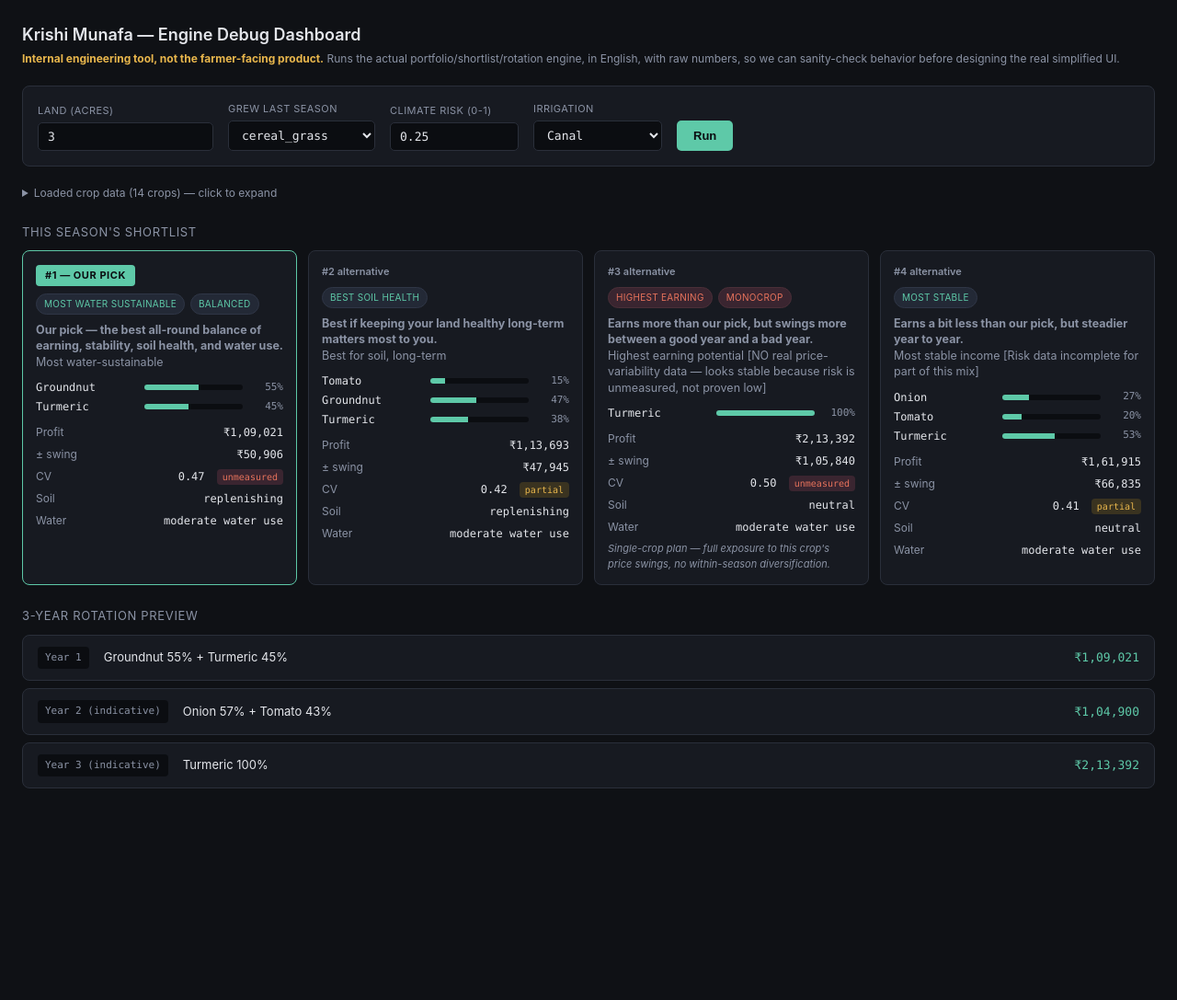
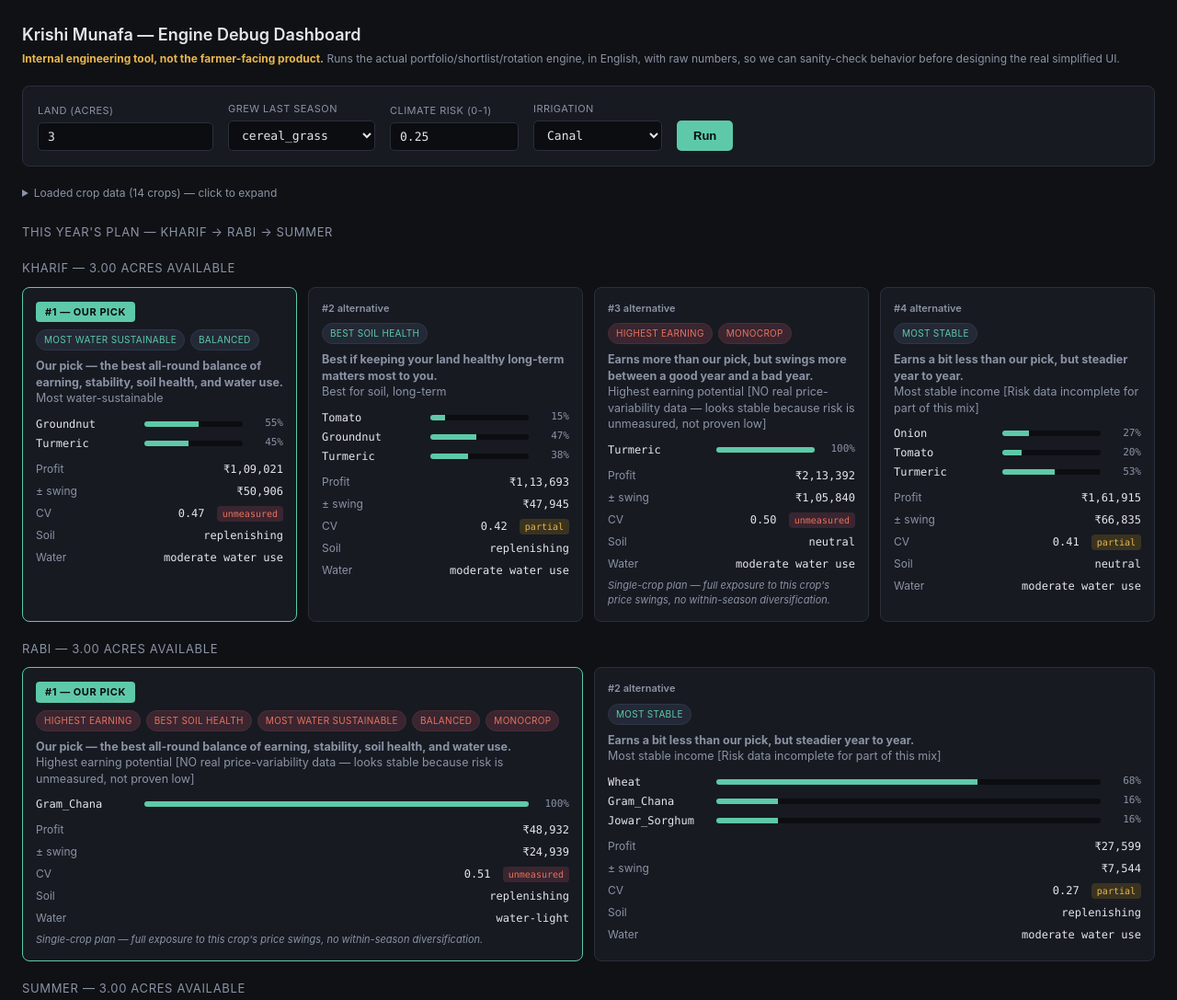
Before and after one commit to paragairun/Krishi-Munafa, a website: page tools/debug-dashboard.html in a window 1280 px wide. Shown: the top 1087 px of the page at 92% size. Before the commit the page ends 889 px from the top, so only its background shows below. Drawn offline with Linux system fonts and the light colour scheme.

Commit message:
Add files via upload

```diff
--- a/tools/debug-dashboard.html
+++ b/tools/debug-dashboard.html
@@ -116,10 +116,11 @@
 
 <div id="cropDataTable"></div>
 
-<div class="section-title">This season's shortlist</div>
-<div class="cards" id="shortlistCards"></div>
+<div class="section-title">This year's plan — Kharif → Rabi → Summer</div>
+<div id="yearPlanSections"></div>
 
-<div class="section-title">3-year rotation preview</div>
+<div class="section-title">3-year rotation preview (still season-naive — see note)</div>
+<div class="note" style="margin-bottom:12px;max-width:900px;">This section hasn't been updated to be season-aware yet — it still treats each "year" as one shortlist rather than a Kharif/Rabi/Summer sequence. Flagging rather than silently leaving inconsistent with the section above.</div>
 <div id="rotationRows"></div>
 
 <script>
@@ -150,7 +151,10 @@ const CROPS = {
       "source": "Maharashtra DES Volume II, pune_district_specific, escalated 1.477x (5%/yr 2018->2026)",
       "verified": true,
       "geographicSpecificity": "pune_district_specific",
-      "priceRangeMeasured": true
+      "priceRangeMeasured": true,
+      "seasons": [
+        "Kharif"
+      ]
     },
     "Tomato": {
       "family": "nightshade",
@@ -170,7 +174,10 @@ const CROPS = {
       "source": "Maharashtra DES Volume II, pune_district_specific, escalated 1.477x (5%/yr 2018->2026)",
       "verified": true,
       "geographicSpecificity": "pune_district_specific",
-      "priceRangeMeasured": true
+      "priceRangeMeasured": true,
+      "seasons": [
+        "Kharif"
+      ]
     },
     "Wheat": {
       "family": "cereal_grass",
@@ -190,7 +197,10 @@ const CROPS = {
       "source": "Maharashtra DES Volume II, pune_district_specific, escalated 1.477x (5%/yr 2018->2026)",
       "verified": true,
       "geographicSpecificity": "pune_district_specific",
-      "priceRangeMeasured": true
+      "priceRangeMeasured": true,
+      "seasons": [
+        "Rabi"
+      ]
     },
     "Gram_Chana": {
       "family": "legume",
@@ -210,7 +220,10 @@ const CROPS = {
       "source": "Maharashtra DES Volume II, pune_district_specific, escalated 1.477x (5%/yr 2018->2026)",
       "verified": true,
       "geographicSpecificity": "pune_district_specific",
-      "priceRangeMeasured": false
+      "priceRangeMeasured": false,
+      "seasons": [
+        "Rabi"
+      ]
     },
     "Rice_Bhat": {
       "family": "cereal_grass",
@@ -230,7 +243,12 @@ const CROPS = {
       "source": "Maharashtra DES Volume II, pune_district_specific, escalated 1.477x (5%/yr 2018->2026)",
       "verified": true,
       "geographicSpecificity": "pune_district_specific",
-      "priceRangeMeasured": false
+      "priceRangeMeasured": false,
+      "seasons": [
+        "Kharif",
+        "Summer"
+      ],
+      "seasonNote": "Grown in both Kharif and Summer in Pune -- only Kharif economics are modeled here; Summer figures would need separate sourcing."
     },
     "Jowar_Sorghum": {
       "family": "cereal_grass",
@@ -250,7 +268,12 @@ const CROPS = {
       "source": "Maharashtra DES Volume II, pune_district_specific, escalated 1.477x (5%/yr 2018->2026)",
       "verified": true,
       "geographicSpecificity": "pune_district_specific",
-      "priceRangeMeasured": false
+      "priceRangeMeasured": false,
+      "seasons": [
+        "Kharif",
+        "Rabi"
+      ],
+      "seasonNote": "Grown in both Kharif and Rabi in Pune -- only Kharif economics are modeled here; Rabi figures would need separate sourcing."
     },
     "Sugarcane": {
       "family": "sugarcane",
@@ -270,7 +293,10 @@ const CROPS = {
       "source": "Maharashtra DES Volume II, pune_district_specific, escalated 1.477x (5%/yr 2018->2026)",
       "verified": true,
       "geographicSpecificity": "pune_district_specific",
-      "priceRangeMeasured": true
+      "priceRangeMeasured": true,
+      "seasons": [
+        "Perennial"
+      ]
     },
     "Pomegranate": {
       "family": "orchard_fruit",
@@ -290,7 +316,10 @@ const CROPS = {
       "source": "Maharashtra DES Volume II, pune_district_specific, escalated 1.477x (5%/yr 2018->2026)",
       "verified": true,
       "geographicSpecificity": "pune_district_specific",
-      "priceRangeMeasured": false
+      "priceRangeMeasured": false,
+      "seasons": [
+        "Perennial"
+      ]
     },
     "Tur_PigeonPea": {
       "family": "legume",
@@ -310,7 +339,10 @@ const CROPS = {
       "source": "Maharashtra DES Volume II, pune_division_regional_proxy (Solapur), escalated 1.477x (5%/yr 2018->2026)",
       "verified": true,
       "geographicSpecificity": "pune_division_regional_proxy (Solapur)",
-      "priceRangeMeasured": false
+      "priceRangeMeasured": false,
+      "seasons": [
+        "Kharif"
+      ]
     },
     "Groundnut": {
       "family": "legume_oilseed",
@@ -330,7 +362,12 @@ const CROPS = {
       "source": "Maharashtra DES Volume II, pune_division_regional_proxy (Satara), escalated 1.477x (5%/yr 2018->2026)",
       "verified": true,
       "geographicSpecificity": "pune_division_regional_proxy (Satara)",
-      "priceRangeMeasured": false
+      "priceRangeMeasured": false,
+      "seasons": [
+        "Kharif",
+        "Summer"
+      ],
+      "seasonNote": "Grown in both Kharif and Summer in Pune -- only Kharif economics are modeled here; Summer figures would need separate sourcing."
     },
     "Turmeric": {
       "family": "spice_rhizome",
@@ -350,7 +387,10 @@ const CROPS = {
       "source": "Maharashtra DES Volume II, pune_division_regional_proxy (Satara), escalated 1.477x (5%/yr 2018->2026)",
       "verified": true,
       "geographicSpecificity": "pune_division_regional_proxy (Satara)",
-      "priceRangeMeasured": false
+      "priceRangeMeasured": false,
+      "seasons": [
+        "Kharif"
+      ]
     },
     "Banana": {
       "family": "banana",
@@ -370,7 +410,10 @@ const CROPS = {
       "source": "Maharashtra DES Volume II, pune_division_regional_proxy (Sangli), escalated 1.477x (5%/yr 2018->2026)",
       "verified": true,
       "geographicSpecificity": "pune_division_regional_proxy (Sangli)",
-      "priceRangeMeasured": false
+      "priceRangeMeasured": false,
+      "seasons": [
+        "Perennial"
+      ]
     },
     "Grapes": {
       "family": "vine_fruit",
@@ -390,7 +433,10 @@ const CROPS = {
       "source": "Maharashtra DES Volume II, pune_division_regional_proxy (Solapur), escalated 1.477x (5%/yr 2018->2026)",
       "verified": true,
       "geographicSpecificity": "pune_division_regional_proxy (Solapur)",
-      "priceRangeMeasured": false
+      "priceRangeMeasured": false,
+      "seasons": [
+        "Perennial"
+      ]
     },
     "Cotton": {
       "family": "fiber",
@@ -410,7 +456,10 @@ const CROPS = {
       "source": "Maharashtra DES Volume I, STATE-LEVEL ONLY (confirmed no Pune-division data exists), escalated 1.477x",
       "verified": false,
       "geographicSpecificity": "maharashtra_state_level_only_confirmed",
-      "priceRangeMeasured": false
+      "priceRangeMeasured": false,
+      "seasons": [
+        "Kharif"
+      ]
     }
   }
 };
@@ -578,15 +627,7 @@ function stabilityCaveat(p) {
     : p.riskMeasurement === 'partial' ? ' [Risk data incomplete for part of this mix]' : '';
 }
 function buildShortlist(candidates, totalAcres, priorFamilies, opts) {
-  const includeLandLocking = opts && opts.includeLandLocking;
-  // Exclude perennial/long-duration crops by default -- this season's
-  // shortlist was blending Grapes (a multi-year land commitment) into a
-  // percentage split alongside annuals, as if "38% Grapes this season"
-  // were a normal seasonal choice. It isn't.
-  const seasonalCandidates = includeLandLocking
-    ? candidates
-    : candidates.filter(c => !LAND_LOCKING_FAMILIES.includes(c.familyKey));
-  const all = evaluateAllCombinations(seasonalCandidates, totalAcres, { maxCrops: (opts && opts.maxCrops) || 3 });
+  const all = evaluateAllCombinations(candidates, totalAcres, { maxCrops: (opts && opts.maxCrops) || 3 });
   if (all.length === 0) return [];
   // Passed as a real parameter (default 0.1), not baked into the logic.
   const cvSignificanceThreshold = (opts && opts.cvSignificanceThreshold) || 0.1;
@@ -700,11 +741,61 @@ function planRotation(candidates, totalAcres, priorSeasonFamilies, years) {
 }
 
 // ============================================================
+// yearPlanEngine.ts, ported -- full Kharif/Rabi/Summer sequence for
+// ONE year, not just an isolated season. See src/lib/yearPlanEngine.ts
+// for the full design rationale.
+// ============================================================
+const SEASON_ORDER = ['Kharif', 'Rabi', 'Summer'];
+
+function isPerennialPick(option) {
+  return option.portfolio.familyKeys.some(f => LAND_LOCKING_FAMILIES.includes(f));
+}
+function perennialAcresFraction(option) {
+  let fraction = 0;
+  option.portfolio.familyKeys.forEach((familyKey, i) => {
+    if (LAND_LOCKING_FAMILIES.includes(familyKey)) {
+      const cropName = option.portfolio.cropNames[i];
+      fraction += option.portfolio.weights[cropName] || 0;
+    }
+  });
+  return fraction;
+}
+function planYear(candidates, totalAcres, priorSeasonFamilies) {
+  const seasonPlans = [];
+  let currentPriorFamilies = priorSeasonFamilies;
+  let acresLockedFraction = 0;
+
+  for (const season of SEASON_ORDER) {
+    const availableAcres = Math.max(totalAcres - acresLockedFraction * totalAcres, 0);
+    const noLandAvailable = availableAcres <= 0.01;
+
+    if (noLandAvailable) {
+      seasonPlans.push({ season, availableAcres: 0, acresLockedByPerennial: totalAcres, shortlist: [], noLandAvailable: true });
+      continue;
+    }
+
+    const seasonCandidates = candidates.filter(c => !c.seasons || c.seasons.includes(season));
+    const shortlist = buildShortlist(seasonCandidates, availableAcres, currentPriorFamilies, { maxCrops: 3 });
+
+    seasonPlans.push({
+      season, availableAcres, acresLockedByPerennial: totalAcres - availableAcres, shortlist, noLandAvailable: false
+    });
+
+    const ourPick = shortlist.find(o => o.rank === 1);
+    if (ourPick) {
+      currentPriorFamilies = ourPick.portfolio.familyKeys;
+      if (isPerennialPick(ourPick)) acresLockedFraction += perennialAcresFraction(ourPick);
+    }
+  }
+  return { totalAcres, seasons: seasonPlans };
+}
+
+// ============================================================
 // UI wiring
 // ============================================================
 function buildCandidates(irrigation, climateRisk) {
   return Object.entries(CROPS.crops).map(([name, c]) => ({
-    cropName: name, familyKey: c.family,
+    cropName: name, familyKey: c.family, seasons: c.seasons,
     input: {
       cropName: name, harvestsPerYear: 1, methodology: 'conventional', irrigation, climateRiskIndex: climateRisk,
       baseline: {
@@ -762,6 +853,19 @@ function cropDataTableHtml() {
     <table class="data-table"><tr><th>Crop</th><th>Family</th><th>Source</th><th>Yield qtl/acre</th><th>Price ₹/qtl</th><th>Range measured?</th></tr>${rows}</table></details>`;
 }
 
+function seasonPlanHtml(sp) {
+  const lockNote = sp.acresLockedByPerennial > 0.01
+    ? `<div class="note" style="font-style:normal;color:var(--warn);">⚠ ${sp.acresLockedByPerennial.toFixed(2)} acres unavailable this season — occupied by a perennial crop planted earlier this year.</div>`
+    : '';
+  if (sp.noLandAvailable) {
+    return `<div class="section-title" style="margin-top:20px;">${sp.season} — 0.00 acres available</div>
+      <div class="note" style="font-style:normal;color:var(--warn);">⚠ All land is occupied by a perennial crop planted earlier this year. Nothing to recommend for ${sp.season}.</div>`;
+  }
+  return `<div class="section-title" style="margin-top:20px;">${sp.season} — ${sp.availableAcres.toFixed(2)} acres available</div>
+    ${lockNote}
+    <div class="cards">${sp.shortlist.map(cardHtml).join('')}</div>`;
+}
+
 function runEngine() {
   const acres = parseFloat(document.getElementById('acres').value) || 1;
   const priorCrop = document.getElementById('priorCrop').value;
@@ -771,8 +875,8 @@ function runEngine() {
 
   const candidates = buildCandidates(irrigation, climateRisk);
 
-  const shortlist = buildShortlist(candidates, acres, priorFamilies, { maxCrops: 3 });
-  document.getElementById('shortlistCards').innerHTML = shortlist.map(cardHtml).join('');
+  const yearPlan = planYear(candidates, acres, priorFamilies);
+  document.getElementById('yearPlanSections').innerHTML = yearPlan.seasons.map(seasonPlanHtml).join('');
 
   const plan = planRotation(candidates, acres, priorFamilies, 3);
   document.getElementById('rotationRows').innerHTML = plan.map(yp => {
```
